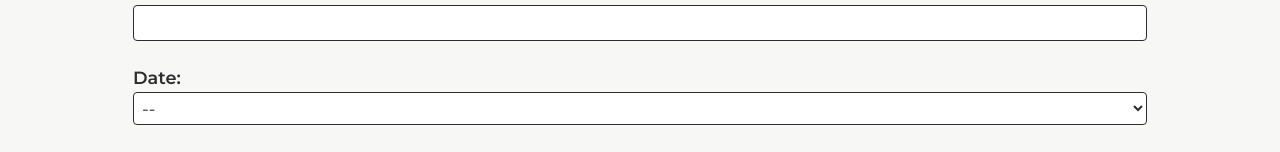
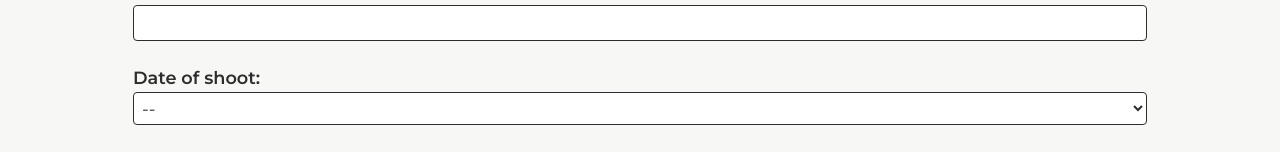
Before and after one commit to eemmalu/elu-photography-site, a Next.js app: page /book in a window 1280 px wide. Shown: the part 488-640 px from the top of the page. Built offline with nearby package versions, Linux system fonts and the light colour scheme; no server answers.

Commit message:
feat: date stamp for form submission

```diff
--- a/src/app/book/page.tsx
+++ b/src/app/book/page.tsx
@@ -43,28 +43,35 @@ export default function Book() {
       }));
       return;
     } else if (formData.email == "") {
-        setFormData((prev) => ({
+      setFormData((prev) => ({
         ...prev,
         incompleteMsg: "Please provide an email",
       }));
       return;
     } else if (formData.date.kind == "--" || formData.date.details == "") {
-        setFormData((prev) => ({
+      setFormData((prev) => ({
         ...prev,
         incompleteMsg: "Please specify date",
       }));
       return;
-    } else if (formData.shootType.kind == "--" || (formData.shootType.kind == "Other" && formData.shootType.other == "")) {
-        setFormData((prev) => ({
+    } else if (
+      formData.shootType.kind == "--" ||
+      (formData.shootType.kind == "Other" && formData.shootType.other == "")
+    ) {
+      setFormData((prev) => ({
         ...prev,
         incompleteMsg: "Please specify shoot type",
       }));
       return;
     }
 
-
     try {
-      const docRef = await addDoc(collection(db, "inquiries"), formData);
+      const currentDate = new Date();
+      const updatedFormData = {
+        ...formData,
+        dateSubmitted: currentDate,
+      };
+      const docRef = await addDoc(collection(db, "inquiries"), updatedFormData);
       console.log("Document written with ID: ", docRef.id);
       setFormData((prev) => ({ ...prev, submitted: true }));
     } catch (e) {
@@ -200,7 +207,7 @@ export default function Book() {
 
           {/* Date Type */}
           <div>
-            <div className="font-semibold">Date:</div>
+            <div className="font-semibold">Date of shoot:</div>
             <select
               onChange={(e) =>
                 setFormData((prev) => ({
```
